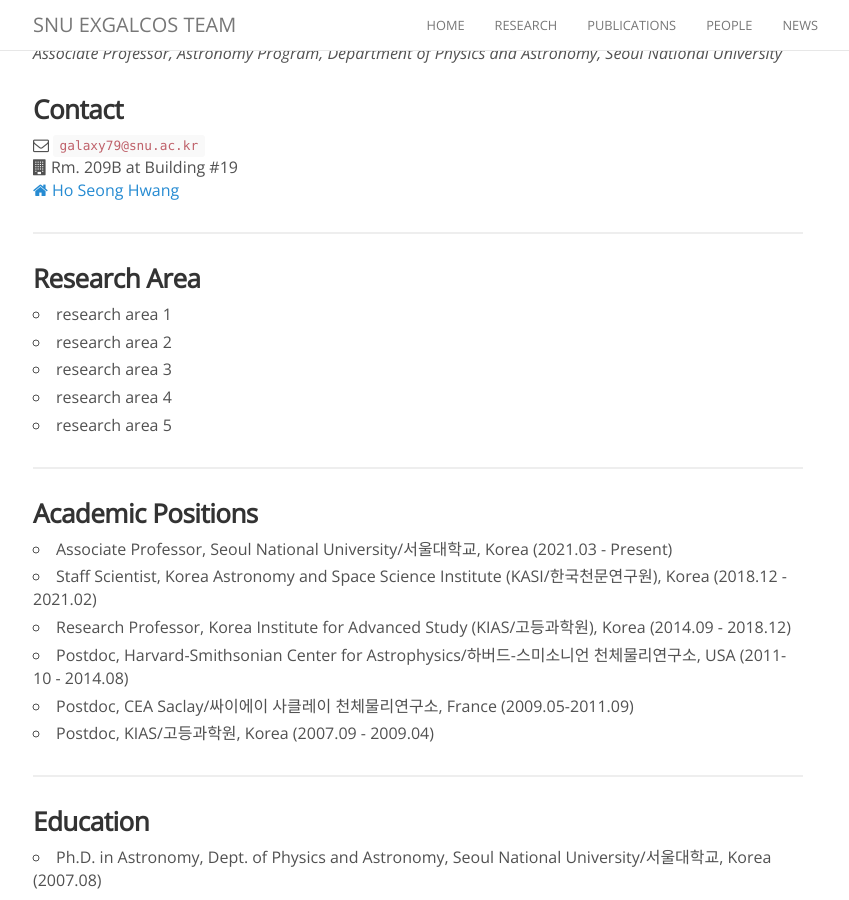
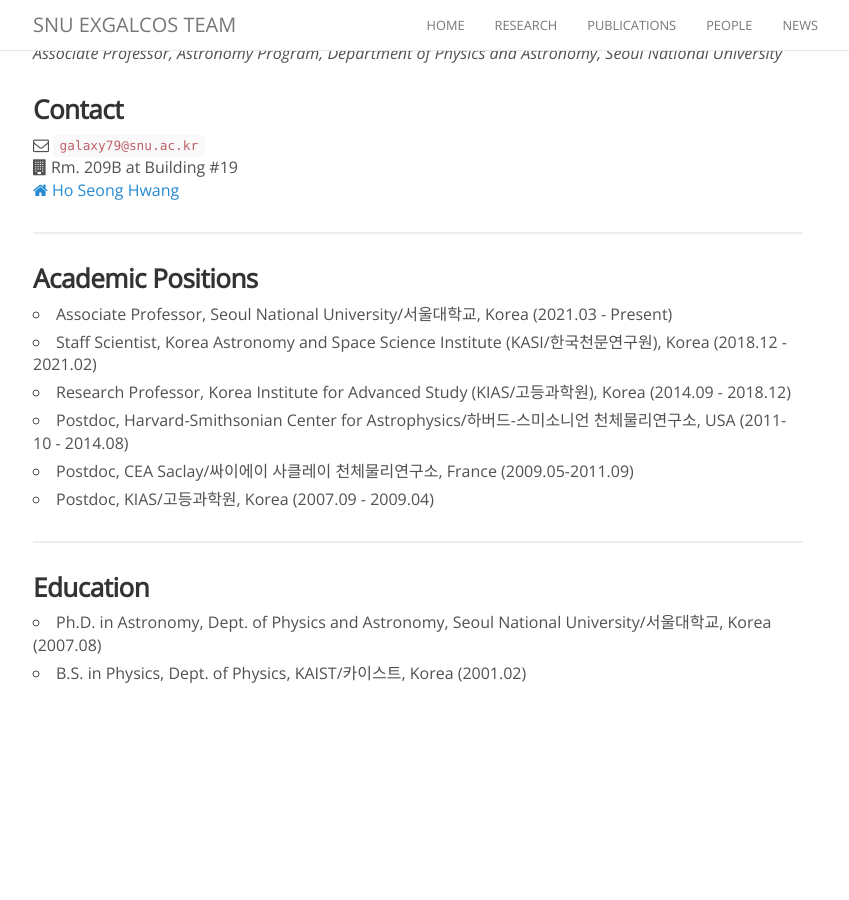
Before and after one commit to exgalcos/exgalcos.github.io, a Jekyll site: the page built from _people/hoseong_hwang.md, in a window 1280 px wide and 900 px high, scrolled down 519 px. Shown: the whole window, without its empty margins (222-1071 px from the left). Built offline with Jekyll 4.4.1, drawn with Linux system fonts in a browser that asks for light colours; nearby versions of some CDN libraries; comment, search, counter and statistics services are not loaded; after the commit the page ends 1224 px from its top, so only the background shows below that.

Commit message:
Update hoseong_hwang.md

```diff
--- a/_people/hoseong_hwang.md
+++ b/_people/hoseong_hwang.md
@@ -15,16 +15,6 @@ _Associate Professor, Astronomy Program, Department of Physics and Astronomy, Se
 
 <hr>
 
-### Research Area
-
-* research area 1<br>
-* research area 2<br>
-* research area 3<br>
-* research area 4<br>
-* research area 5<br>
-
-<hr>
-
 ### Academic Positions
 * Associate Professor, Seoul National University/서울대학교, Korea (2021.03 - Present)
 * Staff Scientist, Korea Astronomy and Space Science Institute (KASI/한국천문연구원), Korea (2018.12 - 2021.02)
```
